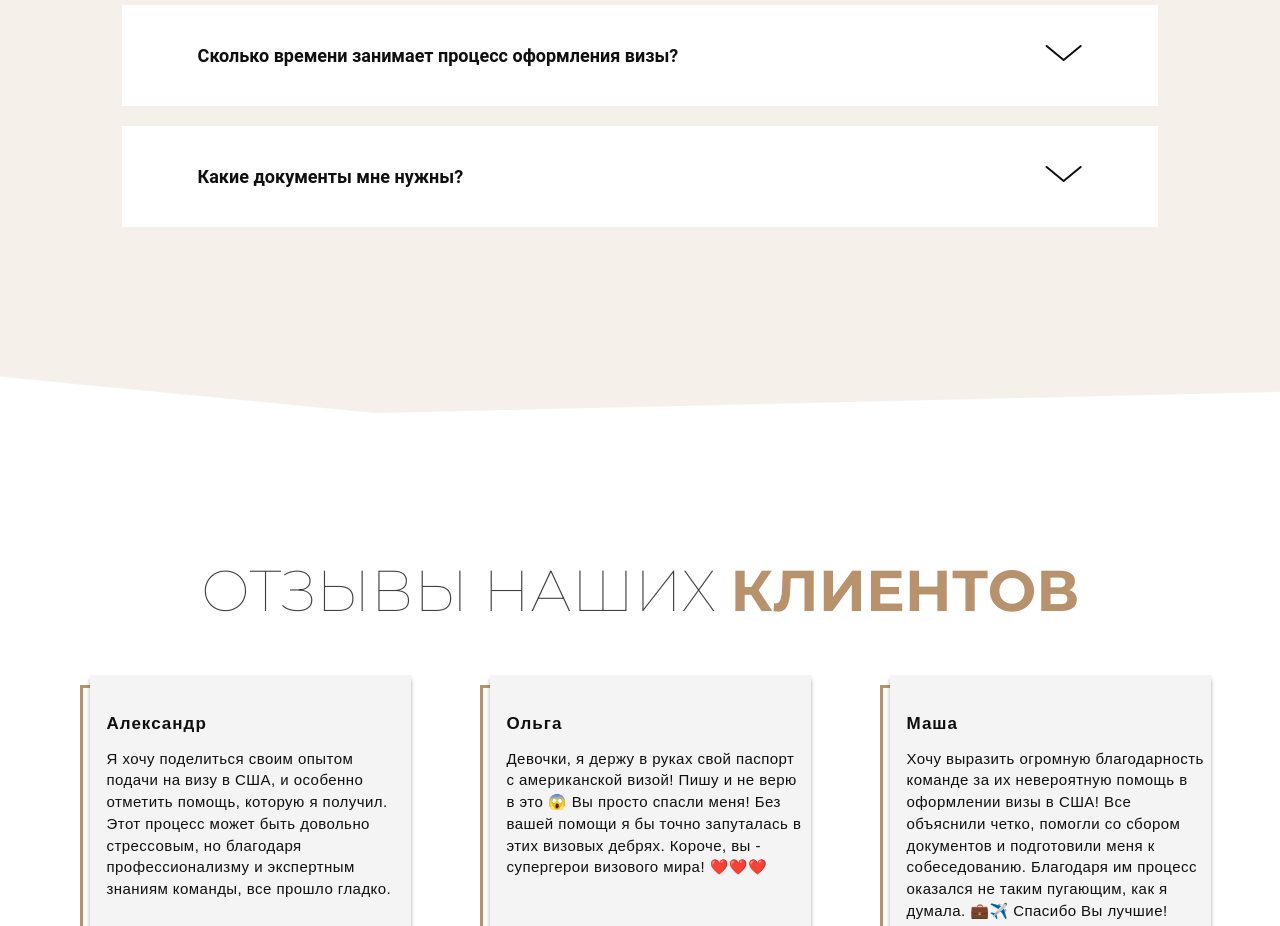
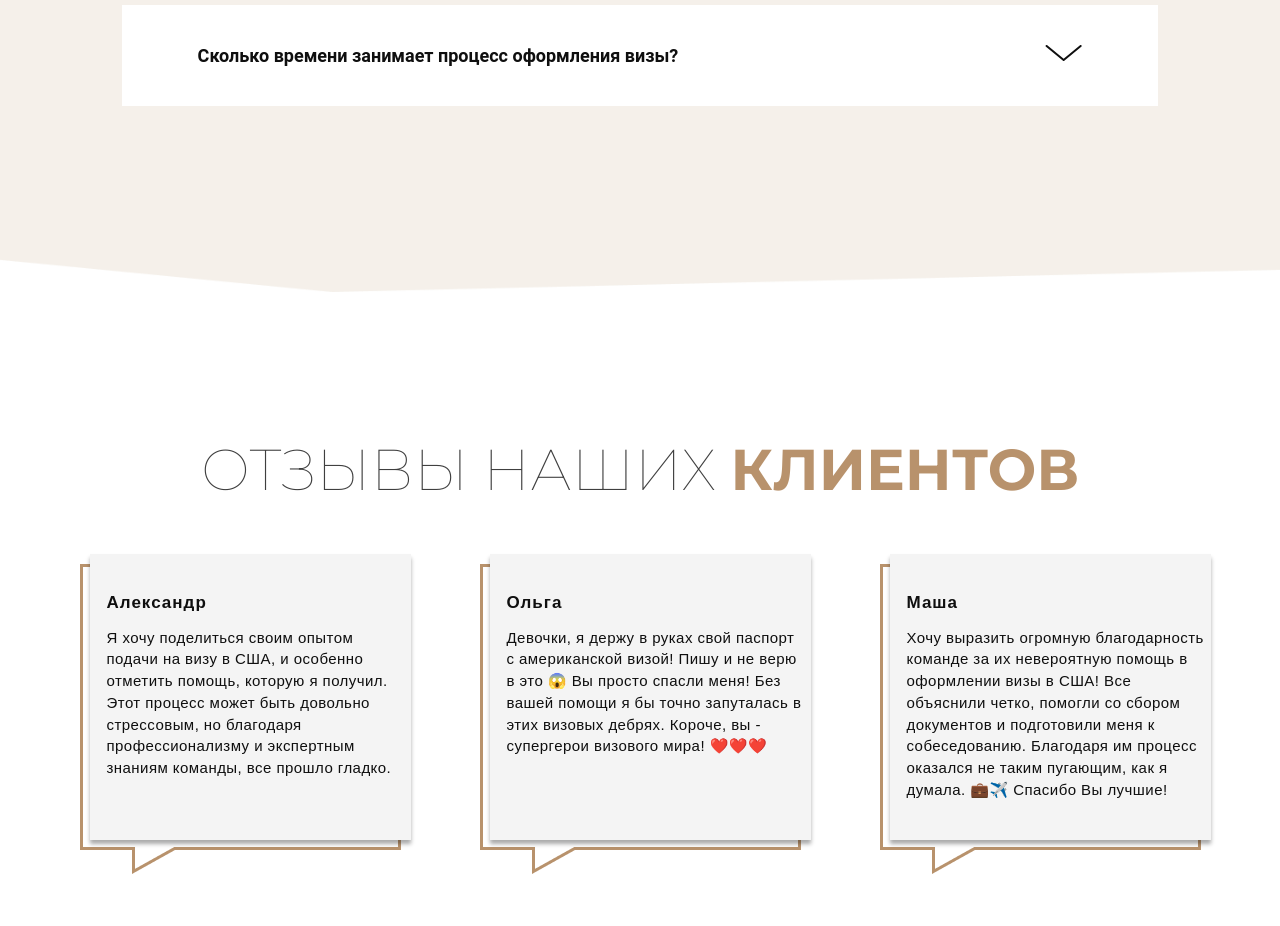
Before and after one commit to OlyaSDM/visatraveleasy, a React (Vite) app: page / in a window 1280 px wide. Shown: the part 6720-7646 px from the top of the page. Built offline with nearby package versions, Linux system fonts and the light colour scheme.

Commit message:
questions

```diff
--- a/src/components/faq/Faq.jsx
+++ b/src/components/faq/Faq.jsx
@@ -1,13 +1,12 @@
 import './faq.css';
 import './faq-adaptive.css';
-import React, { useState, useEffect  } from "react";
+import { useState, useEffect  } from "react";
 
 
 const faqData = [
-    { question: "Какие документы мне нужны?", answer: "здесь ответ на вопрос"},
-    { question: "Что делать, если мне отказали в визе?", answer: "здесь ответ на вопрос"},
-    { question: "Сколько времени занимает процесс оформления визы?", answer: "здесь ответ на вопрос"},
     { question: "Какие документы мне нужны?", answer: "Список документов зависит от типа визы. Мы предоставим вам полный список на консультации."},
+    { question: "Что делать, если мне отказали в визе?", answer: "Отказ в визе — это не конец пути! Важно проанализировать причину отказа, устранить возможные ошибки или предоставить дополнительные доказательства ваших связей с родиной. После этого вы можете повторно подать заявление, подготовив более сильный кейс. Если вам нужна помощь в этом процессе, я готова поддержать вас на каждом этапе."},
+    { question: "Сколько времени занимает процесс оформления визы?", answer: "Время оформления визы зависит от её типа и сезона. В среднем, процесс занимает от 2 до 6 недель, включая заполнение анкеты, запись на собеседование и ожидание решения. Однако сроки могут варьироваться, поэтому важно начать подготовку заранее. Я помогу вам организовать всё так, чтобы избежать задержек."},
 ];
 
 const Faq = () => {
```
